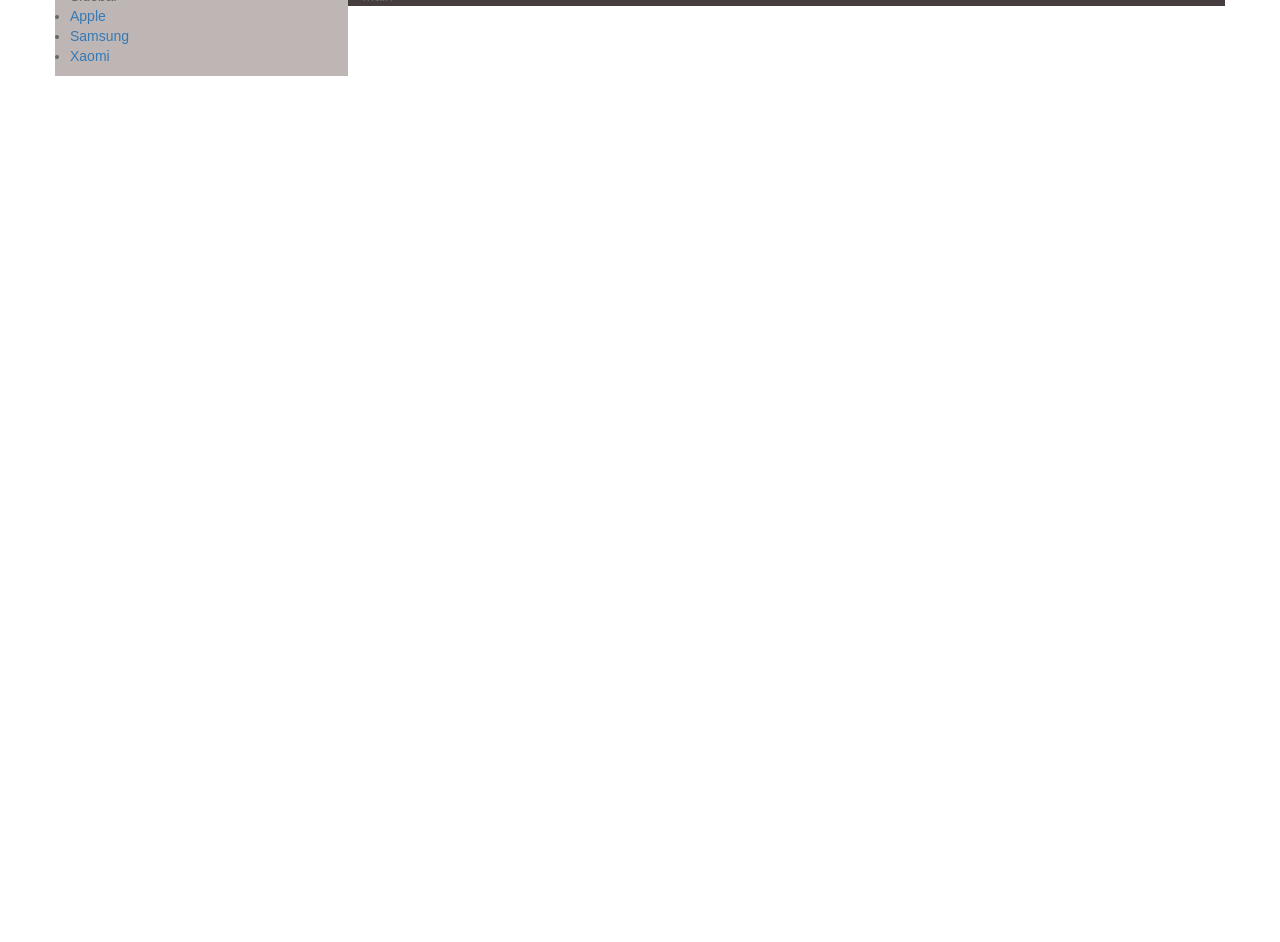
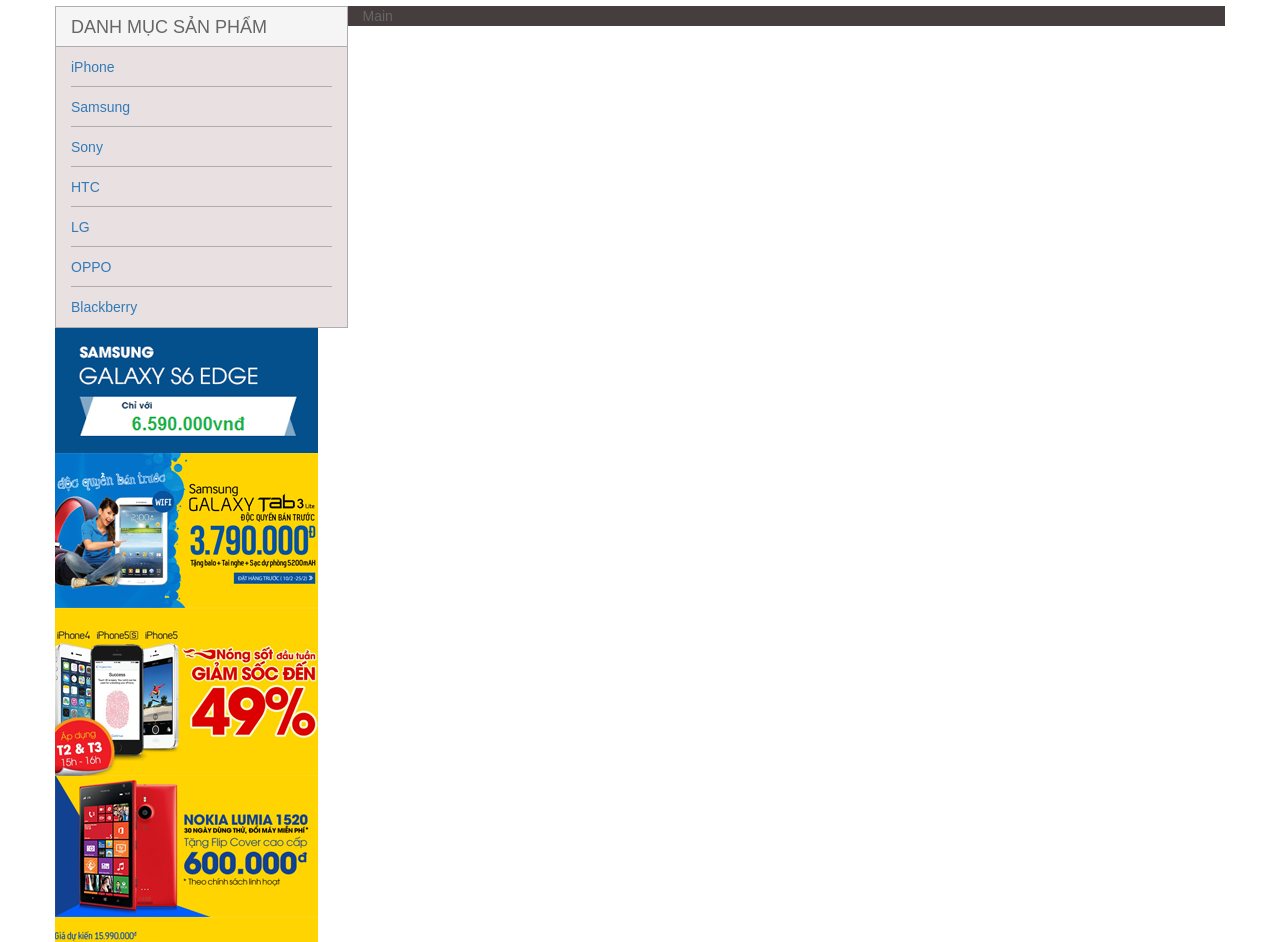
Before and after one commit to damthanhbinh/boostrap1, a plain HTML site: page index.html in a window 1280 px wide. Shown: the part 114-1056 px from the top of the page. Before the commit the page ends 800 px from the top, so only its background shows below. Drawn offline with Linux system fonts and the light colour scheme.

Commit message:
Updated 11:30

```diff
--- a/css/custom.css
+++ b/css/custom.css
@@ -54,3 +54,51 @@
     top: 0;
     left: 140px;
 }
+#wraper {
+    width: 100%;
+    background: #fff;
+    margin-top: 20px;
+}
+#sidebar {
+    padding: 0;
+}
+nav ul {
+    margin: 0;
+}
+nav li{
+    list-style: none;
+    height: 40px;
+    line-height: 40px;
+    margin: 0 15px;
+    border-bottom: 1px solid rgb(175, 173, 173);
+}
+nav li:last-child{
+    border:none;
+}
+nav li:hover {
+    background-color: #f5f5f5;
+}
+nav li:hover a{
+    font-weight: bold;
+    color: #ff9600;
+    text-decoration: none;
+}
+nav {
+    background-color: rgb(233, 225, 225);
+    border: 1px solid rgb(175, 173, 173);
+}
+nav h4 {
+    background-color: #f5f5f5;
+    text-transform: uppercase;
+    height: 40px;
+    line-height: 40px;
+    margin: 0;
+    padding-left: 15px;
+    border-bottom: 1px solid rgb(175, 173, 173);
+}
+#banner-l {
+    width: 100%;
+}
+.banner-l-item {
+    width: 100%;
+}
--- a/index.html
+++ b/index.html
@@ -38,21 +38,58 @@
         <div class="container">
             <div class="row">
                 <!--Sidebar-->
-                <div class="col-md-3 col-sm-12 col-xs-12" style="background-color: rgb(190, 181, 181)">
-                    Sidebar
+                <div id="sidebar" class="col-md-3 col-sm-12 col-xs-12">
+
                     <nav>
+                        <h4>Danh mục sản phẩm</h4>
                         <ul>
                             <li>
-                                <a href="Apple">Apple</a>
+                                <a href="Apple">iPhone</a>
                             </li>
                             <li>
-                                <a href="Apple">Samsung</a>
+                                <a href="Samsung">Samsung</a>
                             </li>
                             <li>
-                                <a href="Apple">Xaomi</a>
+                                <a href="Apple">Sony</a>
+                            </li>
+                            <li>
+                                <a href="Apple">HTC</a>
+                            </li>
+                            <li>
+                                <a href="Apple">LG</a>
+                            </li>
+                            <li>
+                                <a href="Apple">OPPO</a>
+                            </li>
+                            <li>
+                                <a href="Apple">Blackberry</a>
                             </li>
                         </ul>
                     </nav>
+                    <!--Banner-->
+                    <div id="banner-l">
+                        <div class="banner-l-item">
+                        <a><img src="images/banner-l-1.png"></a>
+                        </div>
+                        <div class="banner-l-item">
+                        <a><img src="images/banner-l-2.png"></a>
+                        </div>
+                        <div class="banner-l-item">
+                        <a><img src="images/banner-l-3.png"></a>
+                        </div>
+                        <div class="banner-l-item">
+                            <a><img src="images/banner-l-4.png"></a>
+                        </div>
+                        <div class="banner-l-item">
+                            <a><img src="images/banner-l-5.png"></a>
+                        </div>
+                        <div class="banner-l-item">
+                            <a><img src="images/banner-l-6.png"></a>
+                        </div>
+                        <div class="banner-l-item">
+                            <a><img src="images/banner-l-7.png"></a>
+                        </div>
+                    </div>
                 </div>
                 <!--End sidebar-->
                 <!--Main-->
```
